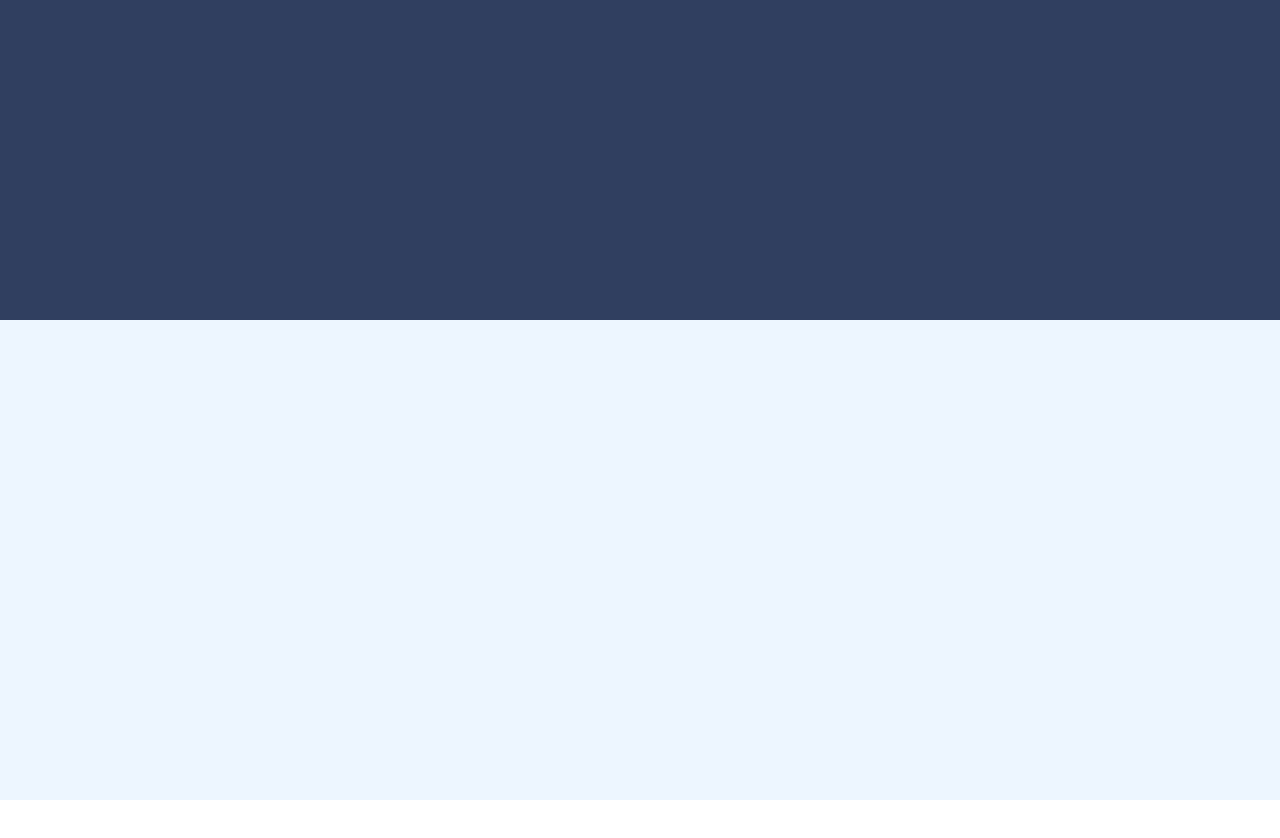
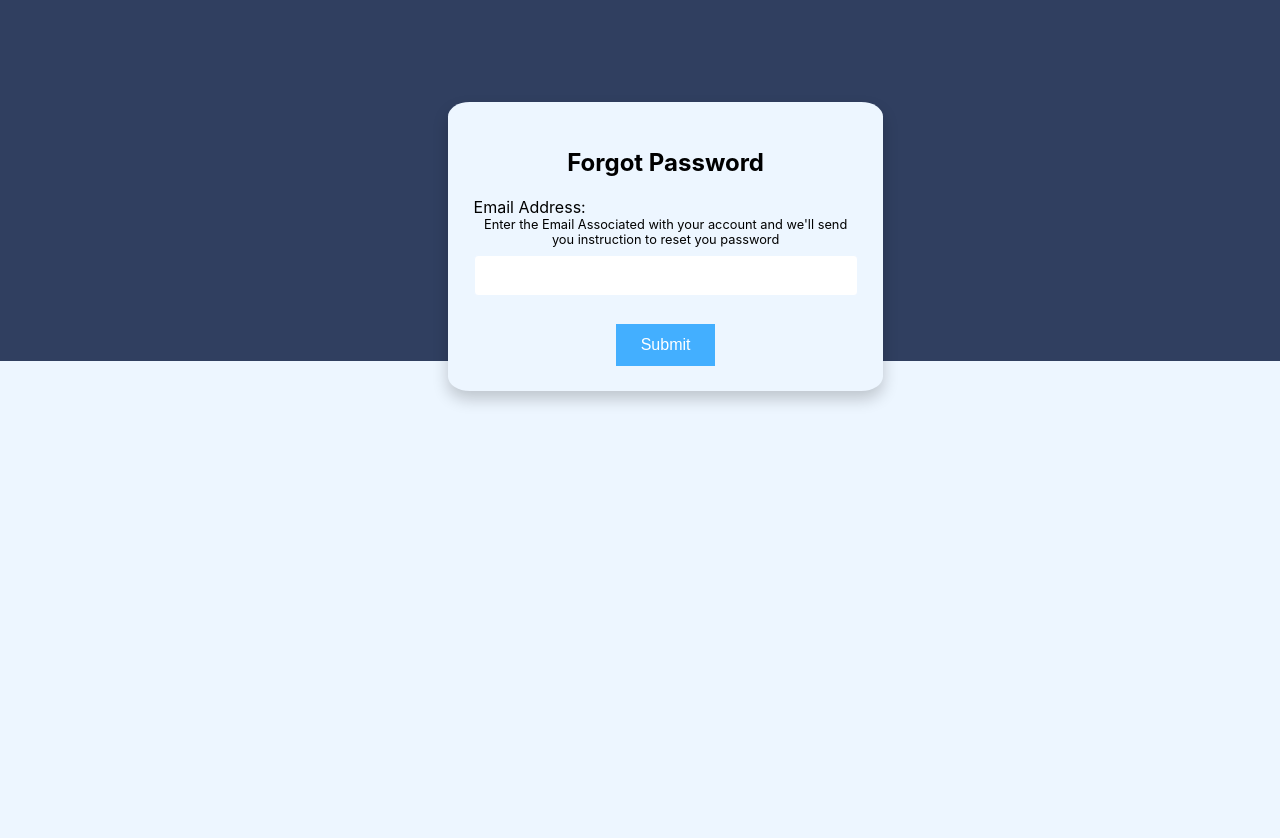
Before and after one commit to 08shubhamjindal/SquareBoat, a React (Create React App) app: page /forgetPassword in a window 1280 px wide. Shown: the top 838 px of the page. Before the commit the page ends 800 px from the top, so only its background shows below. Built offline with nearby package versions, Linux system fonts and the light colour scheme.

Commit message:
react-create-app on Heroku

```diff
--- a/src/App.js
+++ b/src/App.js
@@ -4,6 +4,7 @@ import SignUp from './Component/SignUp'
 import CandidateDashBoard from './Component/CandidateDashBoard';
 import RecuirterDashBoard from './Component/RecuirterDashBoard';
 import CreateJob from './Component/CreateJob';
+import ForgotPassword from './Component/ForgotPassword'
 import {Switch, Route} from 'react-router-dom';
 function App() {
   return (
@@ -15,6 +16,7 @@ function App() {
              <Route exact path='/candidateDashboard' component={CandidateDashBoard}/>
              <Route exact path='/recuirterDashboard' component={RecuirterDashBoard}/>
              <Route exact path='/createJob' component={CreateJob}/>
+             <Route exact path='/forgetPassword' component={ForgotPassword}/>
       </Switch>
     </div>
   );
--- /dev/null
+++ b/src/Component/ForgotPassword.js
@@ -0,0 +1,50 @@
+import react, { useState } from 'react';
+function ForgotPassword(){
+    const [email, setemail] = useState(false);
+
+    const checkEmail = (email)=>{
+        const re = /^(([^<>()[\]\\.,;:\s@"]+(\.[^<>()[\]\\.,;:\s@"]+)*)|(".+"))@((\[[0-9]{1,3}\.[0-9]{1,3}\.[0-9]{1,3}\.[0-9]{1,3}\])|(([a-zA-Z\-0-9]+\.)+[a-zA-Z]{2,}))$/;
+        if(re.test(String(email).toLowerCase())){
+          return true;
+        }else{
+          setemail(true);
+          return false;
+        }
+    }
+    async function postData(url = '', data = {}) {
+        const response = await fetch(url);
+        return response.json();
+    }
+    const handledata = ()=>{
+        const  email = document.getElementById("email").value;
+        if(checkEmail(email)){
+            setloader(false);
+            postData('https://jobs-api.squareboat.info/api/v1/auth/resetpassword?email='+email)
+            .then(data => {
+                setloader(true);
+                 window.location = '/login'
+          }).catch((err)=>{
+              console.log(err)
+          });
+        }
+    }
+
+    const [loader, setloader] = useState(true);
+    return(
+        <div class="loginCard">
+        <h2>Forgot Password</h2>
+        <label for="email">Email Address:</label>
+        <br/>
+        <p id="forgetpasswordcontent">Enter the Email Associated with your account and
+          we'll send you instruction to reset you password</p>
+        <br/>
+        <input type="email" id="email" name="email"/>
+        <br/>
+        {email?<span class="errorfield">Email not in correct format</span>:<span></span>}
+        <br/>
+        <button class="submit" onClick={handledata}>Submit</button>
+        <div class="loader" style={{display : loader ? 'none' : 'block'}}></div>
+        </div>
+    )
+}
+export default ForgotPassword
--- a/src/Component/Login.js
+++ b/src/Component/Login.js
@@ -74,8 +74,8 @@ function Login(){
         <br/>
         {email?<span class="errorfield">Email not in correct format</span>:<span></span>}
         <br/>
-
         <label for="pwd">Password:</label>
+        <span><Link id="forgetPassword" to="/forgetPassword">Forget your Password</Link></span>
         <br/>
         <input type="password" id="pwd" name="pwd"/>
         {createPassword?<span class="errorfield">Password should be greater than or equal to 6</span>:<span></span>}
--- a/src/Component/style.css
+++ b/src/Component/style.css
@@ -257,3 +257,14 @@ label{
       margin: 0%;
       border-bottom: 1px solid black;
   }
+#forgetPassword{
+    color: #43AFFF;
+    text-decoration: none;
+    font-size: 80%;
+    float: right;
+}
+#forgetpasswordcontent{
+    font-size: 80%;
+    float: left;
+    margin: 0%;
+}
```
Also changed, not shown: 1 other file (tests, documents, lock files or other folders).
